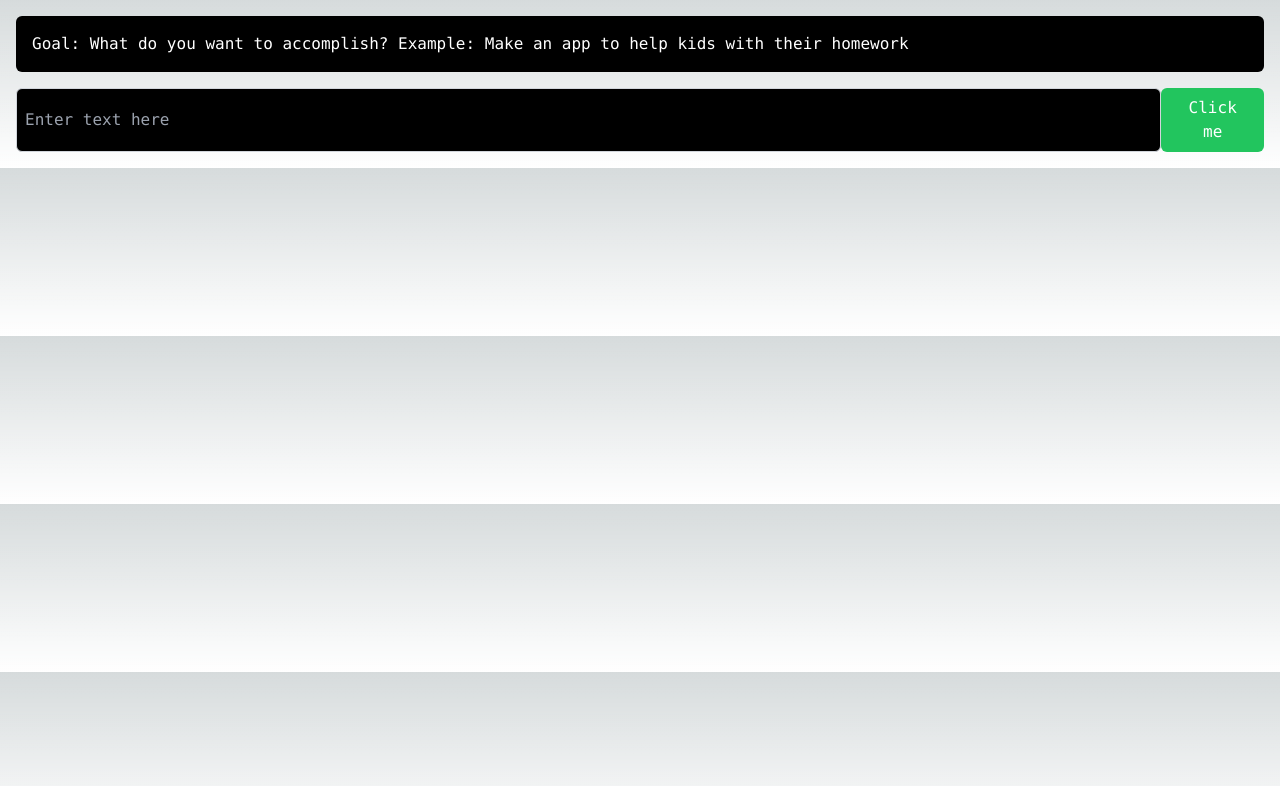
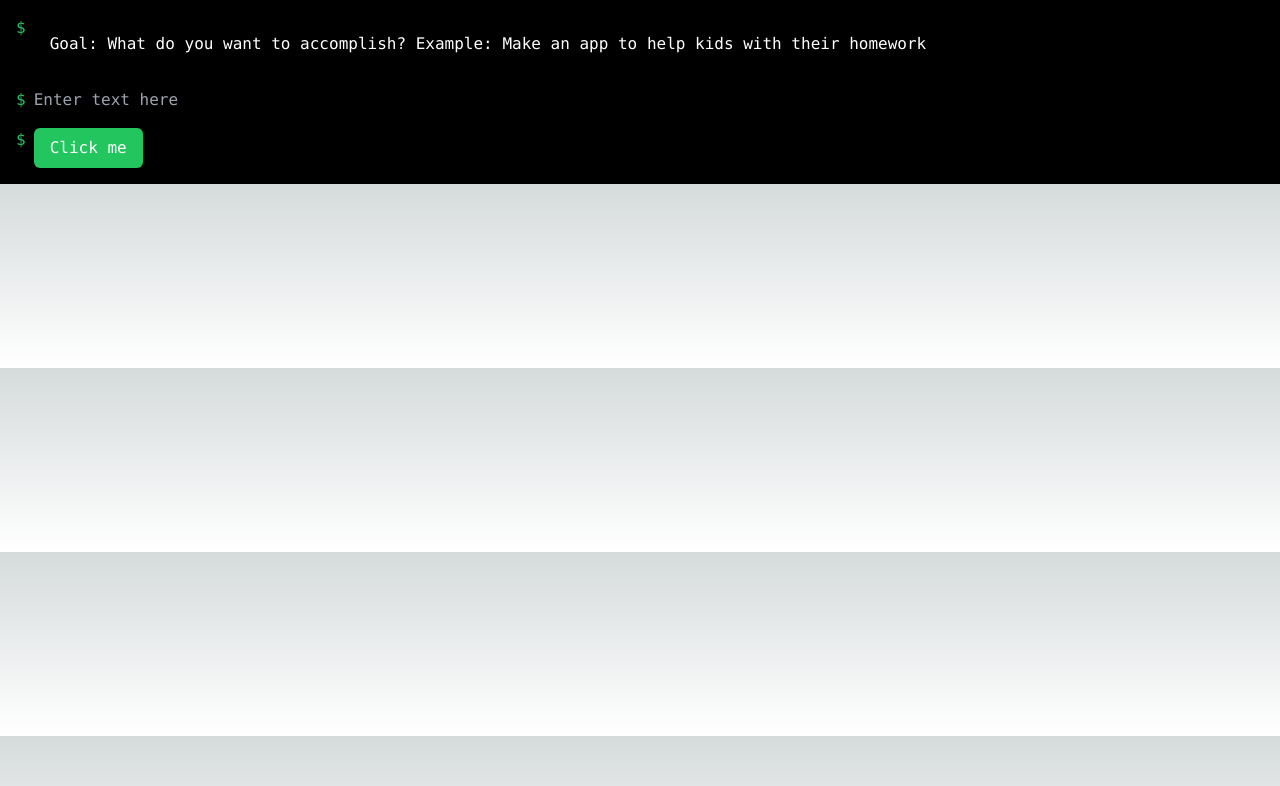
Before and after one commit to BillyLuisNeedham/ai-helper, a Next.js app: page / in a window 1280 px wide. Shown: the top 786 px of the page. Built offline with nearby package versions, Linux system fonts and the light colour scheme.

Commit message:
feat: update style to match a terminal

```diff
--- a/src/app/page.tsx
+++ b/src/app/page.tsx
@@ -31,15 +31,24 @@ export default function Home() {
   };
 
   return (
-    <div className="p-4">
+      <div className="p-4 bg-black text-white font-mono">
+        <div className="flex">
+          <div className="mr-2 text-green-500">$</div>
+          <div className="flex-1">
             <TextBox text={displayText} />
+          </div>
+        </div>
         <div className="flex mt-4">
+          <div className="mr-2 text-green-500">$</div>
           <TextInput
             value={inputText}
             onChange={setInputText}
             onKeyDown={handleKeyDown}
             placeholder="Enter text here"
           />
+        </div>
+        <div className="flex mt-4">
+          <div className="mr-2 text-green-500">$</div>
           <Button onClick={handleButtonClick}>Click me</Button>
         </div>
       </div>
--- a/src/components/TextInput.tsx
+++ b/src/components/TextInput.tsx
@@ -15,7 +15,7 @@ export const TextInput: React.FC<TextInputProps> = ({
 }) => {
   return (
     <input
-      className="bg-black text-white p-2 rounded-md border border-gray-300 w-full font-mono"
+      className="bg-transparent flex-1 focus:outline-none"
       type="text"
       value={value}
       onChange={(e) => onChange(e.target.value)}
```
Lines whose indentation alone changed are shown as unchanged.
